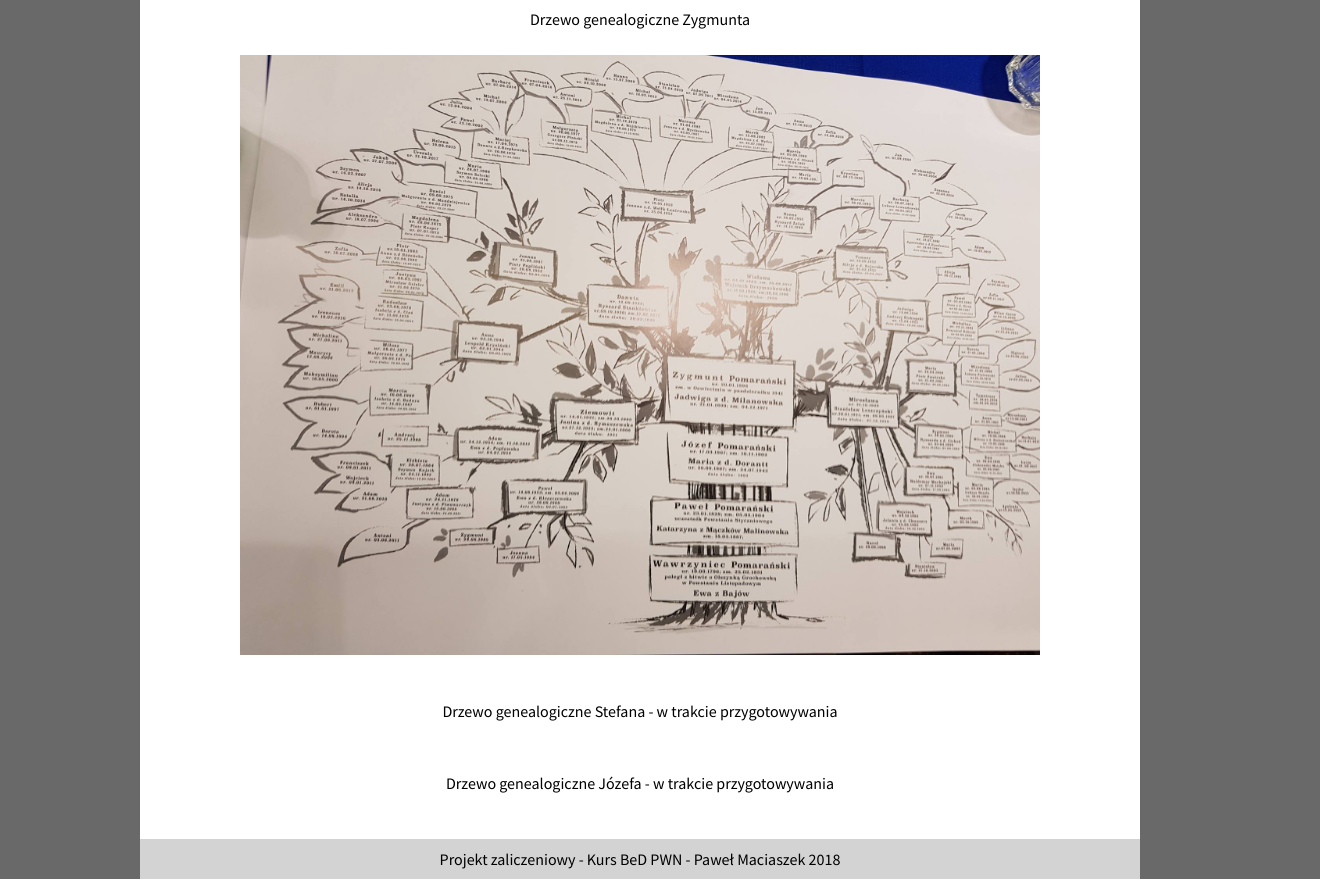
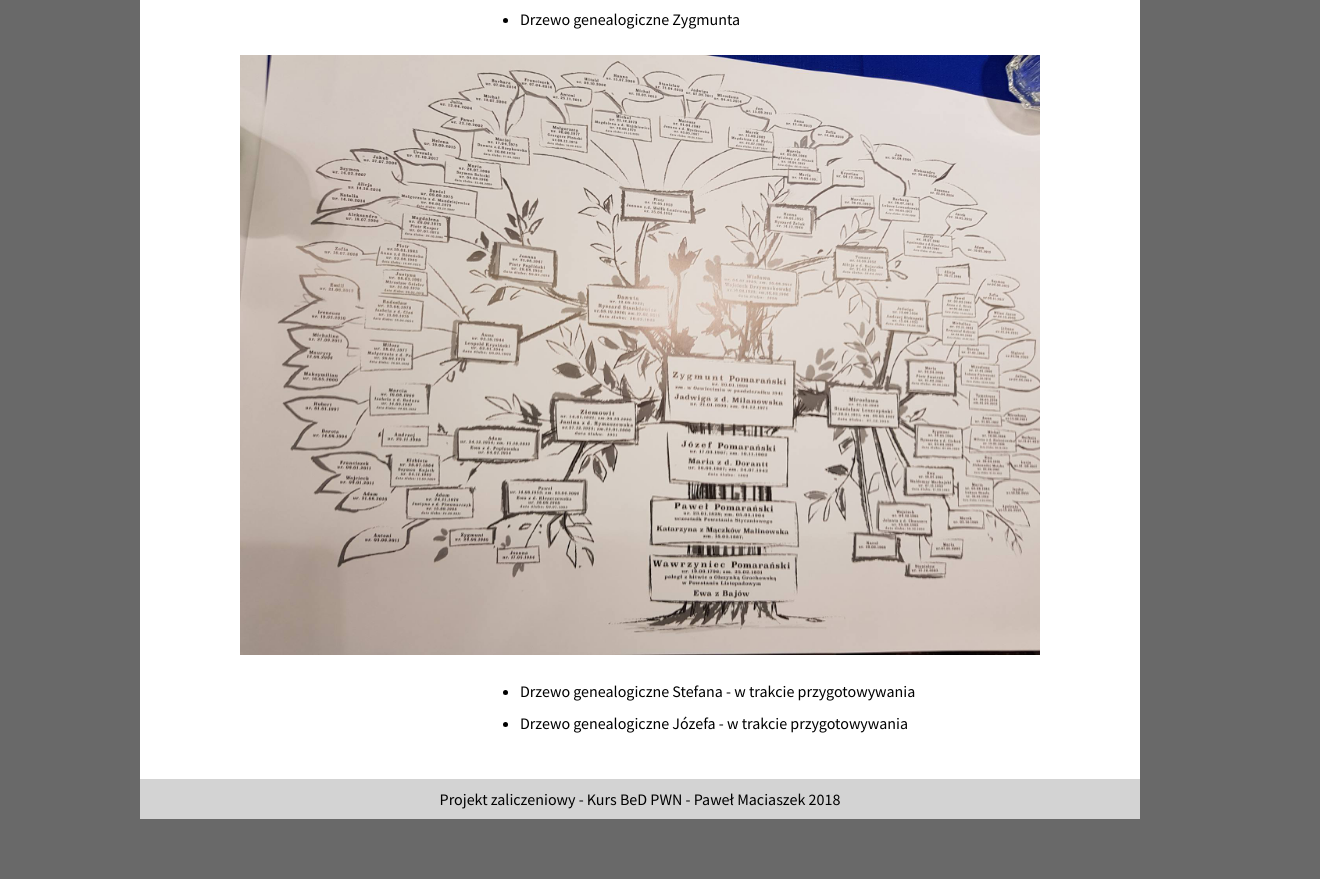
Before and after one commit to pawel1610/Strona-WWW, a plain HTML site: page potomkowie.html in a window 1280 px wide. Shown: the part 589-1468 px from the top of the page, 1320 px wide, since content can reach past the window. After the commit the page ends 1408 px from the top, so only its background shows below. Drawn offline with Linux system fonts and the light colour scheme.

Commit message:
poprawki

```diff
--- a/potomkowie.html
+++ b/potomkowie.html
@@ -27,9 +27,12 @@
 			<article>
 				<h1> Potomkowie </h1>
 				<p>
-					<ul>Drzewo genealogiczne Zygmunta<img src= "drzewo zygmunt.jpg"></ul>
-					<ul>Drzewo genealogiczne Stefana - w trakcie przygotowywania</ul>
-					<ul>Drzewo genealogiczne Józefa - w trakcie przygotowywania</ul>
+					<ul>
+						<li>Drzewo genealogiczne Zygmunta</li>
+						<img src= "drzewo zygmunt.jpg">
+						<li>Drzewo genealogiczne Stefana - w trakcie przygotowywania</li>
+						<li>Drzewo genealogiczne Józefa - w trakcie przygotowywania</li>
+					</ul>
 				</p>
 
 			</article>
--- a/style.css
+++ b/style.css
@@ -4,6 +4,7 @@
 	font-family:Source Sans Pro, arial;
 	box-sizing: border-box;
 }
+
 body{
 	background-color: dimgray;
 }
@@ -22,8 +23,6 @@ nav {
 	background-color: lightgray;
 }
 
-nav a {}
-
 a.menu {
 	display: inline-block;
 	width: 25%;
@@ -31,8 +30,8 @@ a.menu {
 	color: black;
 	text-align: center;
 	text-decoration: none;
+}
 
-}
 article {
 	margin-top: 30 px;
 	margin-bottom: 20px;
@@ -55,33 +54,37 @@ article p {
 	line-height: 2;
 }
 
-
 article img {
 	width: 70%;
 	display: block;
 	margin:0px 15% 0px 15%;
 }
+
 article ul {
 	margin-top: 20px;
 	margin-bottom: 20px;
 	text-align: justify;
-	text-align: center;
 	padding: 0 10% 20px 10%;
 	line-height: 2;
 }
+
 article ul img {
-	margin: 20px 0 0 0;
+	margin: 20px 0 20px 0;
 	width: 100%;
 }
+
+article li {
+	position:relative;
+	left:35%;
+}
+
 #zrodlo {
 	font-size: 12px;
 	font-style: italic;
 }
 
-
 footer {
 	background-color: lightgray;
 	text-align: center;
 	padding: 10px;
-
 }
```
Also changed, not shown: galeria.html (+1 -0 lines), index.html (+2 -1 lines).
